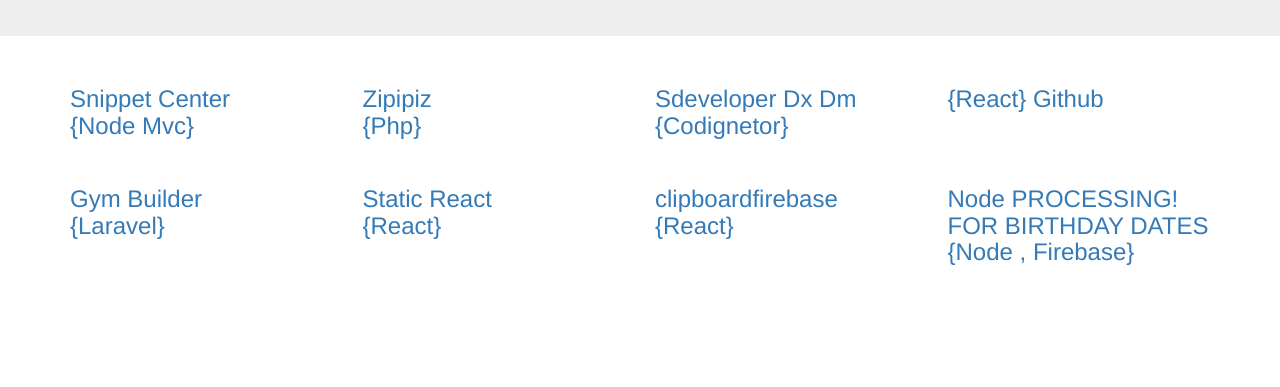
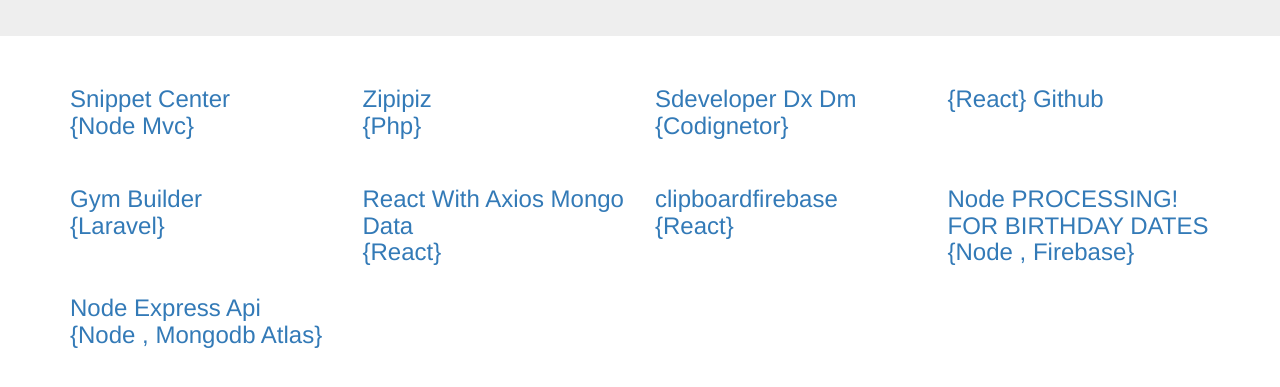
Before and after one commit to satheeshdragon/web_listing, a plain HTML site: page index.html in a window 1280 px wide. Shown: the part 159-546 px from the top of the page. Drawn offline with nearby package versions, Linux system fonts and the light colour scheme.

Commit message:
Update index.html

```diff
--- a/index.html
+++ b/index.html
@@ -32,7 +32,7 @@
       <h3><a href="http://laravel.sdeveloper.dx.am" target="_blank">Gym Builder <br> {Laravel} </a></h3>
     </div>
     <div class="col-sm-3">
-      <h3><a href="https://rv02.herokuapp.com/" target="_blank">Static React <br> {React}</a></h3>
+      <h3><a href="https://rv02.herokuapp.com/" target="_blank">React With Axios Mongo Data <br> {React}</a></h3>
     </div>
     <div class="col-sm-3">
       <h3><a href="https://satheeshdragon.github.io/clipboard_firebase/" target="_blank">clipboardfirebase <br> {React}</a></h3>
@@ -40,6 +40,10 @@
 
     <div class="col-sm-3">
       <h3><a href="https://firenodebirth.herokuapp.com/" target="_blank">Node PROCESSING! FOR BIRTHDAY DATES <br> {Node , Firebase}</a></h3>
+    </div>
+
+    <div class="col-sm-3">
+      <h3><a href="https://sdnodeapi.herokuapp.com/exercises/" target="_blank">Node Express Api <br> {Node , Mongodb Atlas}</a></h3>
     </div>
 
 
```
